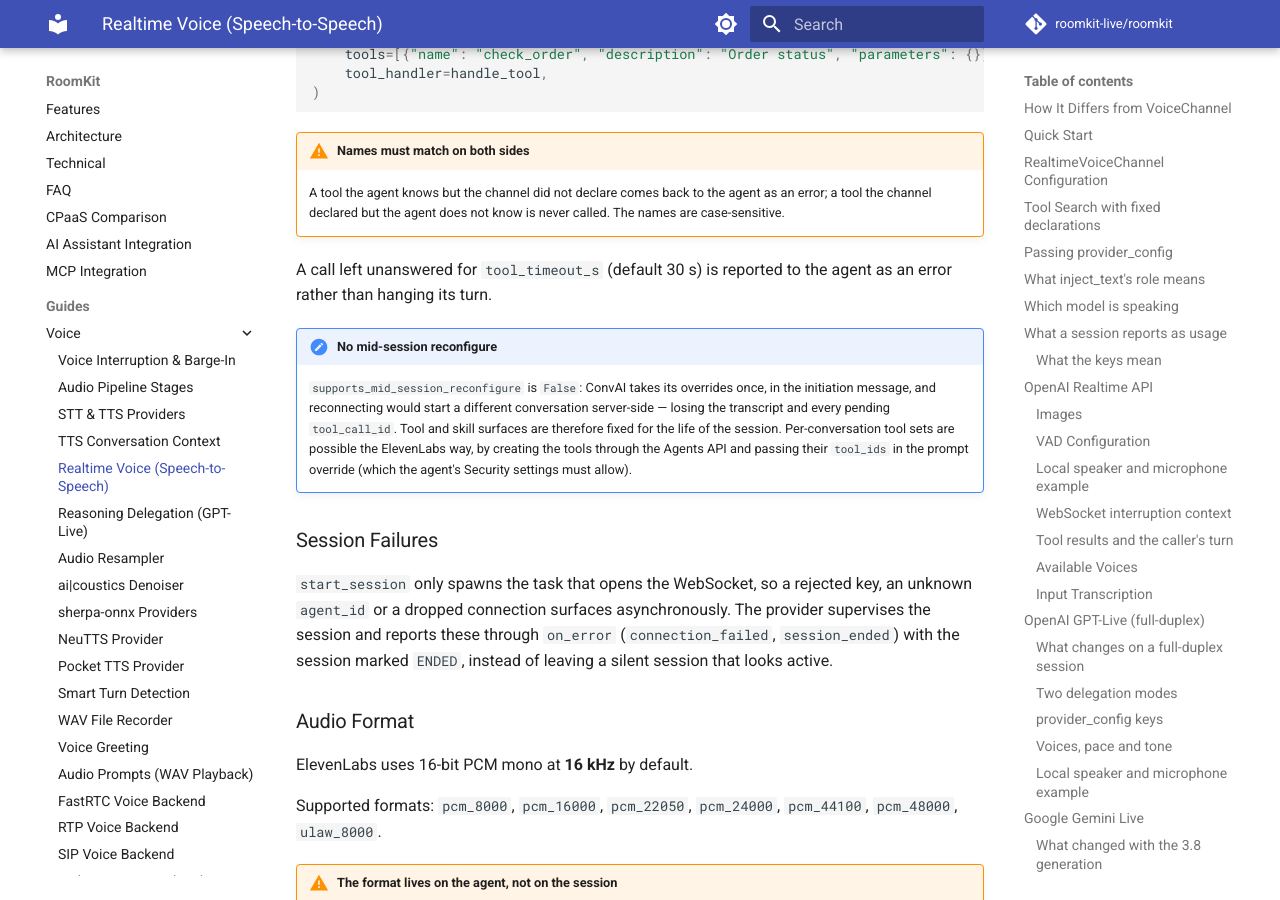
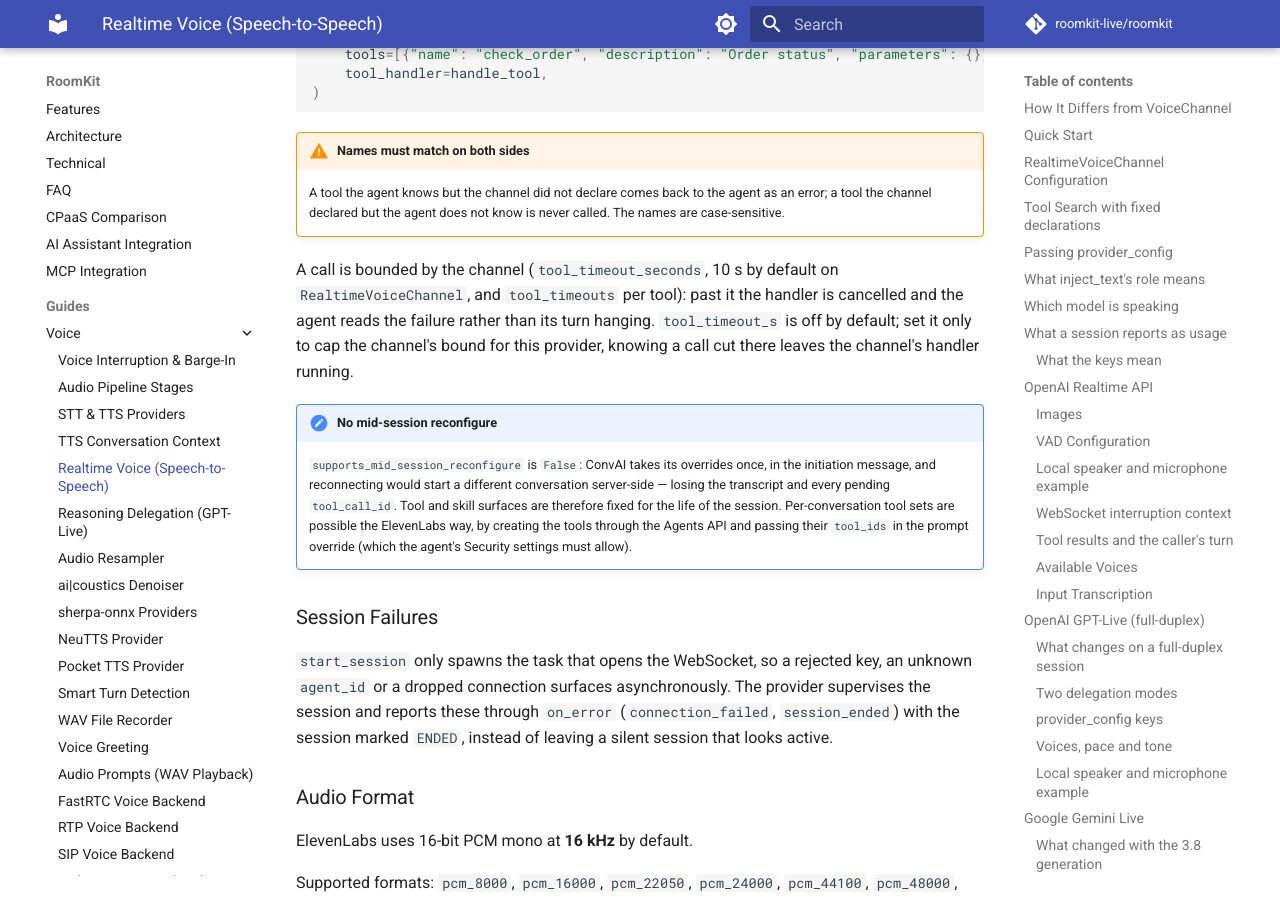
Before and after one commit to roomkit-live/roomkit-docs, an MkDocs documentation site: the page built from docs/guides/realtime-voice-providers.md, in a window 1280 px wide and 900 px high, scrolled down 24085 px. Built offline with MkDocs 1.6.1 and Material for MkDocs 9.7.7, drawn with Linux system fonts in a browser that asks for light colours; comment, search, counter and statistics services are not loaded.

Commit message:
docs(elevenlabs): a tool call is bounded by the channel, tool_timeout_s is off by default and only caps it (RMK-366)

```diff
--- a/docs/guides/realtime-voice-providers.md
+++ b/docs/guides/realtime-voice-providers.md
@@ -1039,7 +1039,7 @@ channel = RealtimeVoiceChannel(
 !!! warning "Names must match on both sides"
     A tool the agent knows but the channel did not declare comes back to the agent as an error; a tool the channel declared but the agent does not know is never called. The names are case-sensitive.
 
-A call left unanswered for `tool_timeout_s` (default 30 s) is reported to the agent as an error rather than hanging its turn.
+A call is bounded by the channel (`tool_timeout_seconds`, 10 s by default on `RealtimeVoiceChannel`, and `tool_timeouts` per tool): past it the handler is cancelled and the agent reads the failure rather than its turn hanging. `tool_timeout_s` is off by default; set it only to cap the channel's bound for this provider, knowing a call cut there leaves the channel's handler running.
 
 !!! note "No mid-session reconfigure"
     `supports_mid_session_reconfigure` is `False`: ConvAI takes its overrides once, in the initiation message, and reconnecting would start a different conversation server-side — losing the transcript and every pending `tool_call_id`. Tool and skill surfaces are therefore fixed for the life of the session. Per-conversation tool sets are possible the ElevenLabs way, by creating the tools through the Agents API and passing their `tool_ids` in the prompt override (which the agent's Security settings must allow).
```
